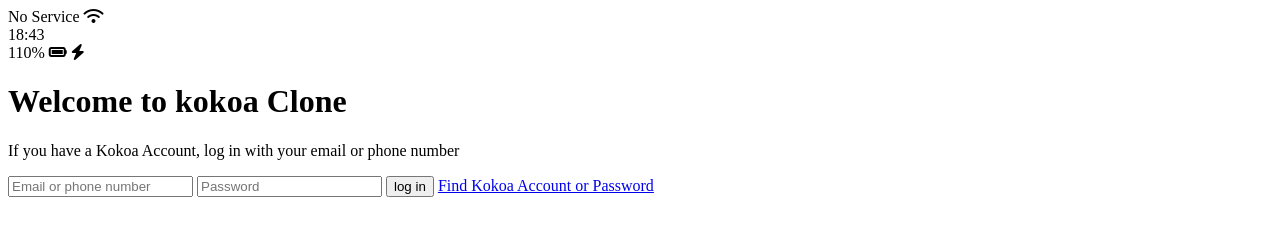
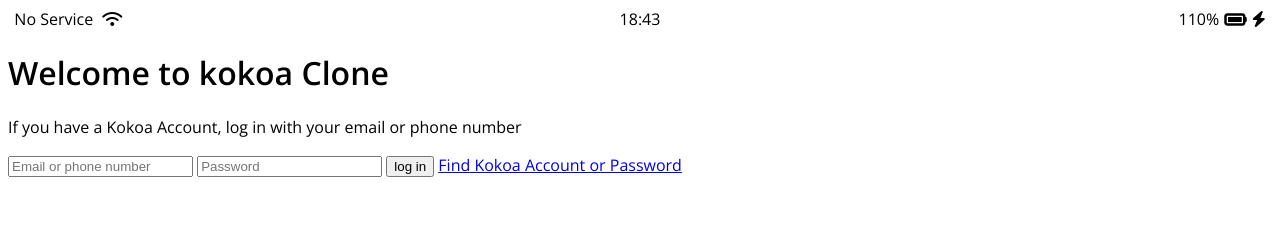
Before and after one commit to dkssud-hi/cocoa-clone-2021, a plain HTML site: page index.html in a window 1280 px wide. Drawn offline with nearby package versions, Linux system fonts and the light colour scheme.

Commit message:
course3
add style.css
edit html

```diff
--- /dev/null
+++ b/css/style.css
@@ -0,0 +1,27 @@
+@import url("https://fonts.googleapis.com/css2?family=Open+Sans:wght@400;600&display=swap");
+body {
+  font-family: "Open Sans", sans-serif;
+}
+.status-bar {
+  display: flex;
+  justify-content: center;
+}
+.status-bar__column {
+  width: 33%;
+}
+.status-bar__column:first-child span {
+  margin-right: 5px;
+}
+.status-bar__column:nth-child(2) {
+  display: flex;
+  justify-content: center;
+}
+.status-bar__column:last-child {
+  display: flex;
+  justify-content: flex-end;
+  align-items: center;
+}
+
+.status-bar__column .fa-battery-full {
+  margin: 0px 5px;
+}
--- a/index.html
+++ b/index.html
@@ -1,6 +1,7 @@
 <!DOCTYPE html>
 <html lang="en">
   <head>
+    <link rel="stylesheet" href="css/style.css" />
     <meta charset="UTF-8" />
     <meta name="viewport" content="width=device-width, initial-scale=1.0" />
     <title>Welcome to Kokoa Clone</title>
@@ -16,7 +17,7 @@
       </div>
       <div class="status-bar__column">
         <span>110%</span>
-        <i class="fas fa-battery-full"></i>
+        <i class="fas fa-battery-full fa-lg"></i>
         <i class="fas fa-bolt"></i>
       </div>
     </div>
```
